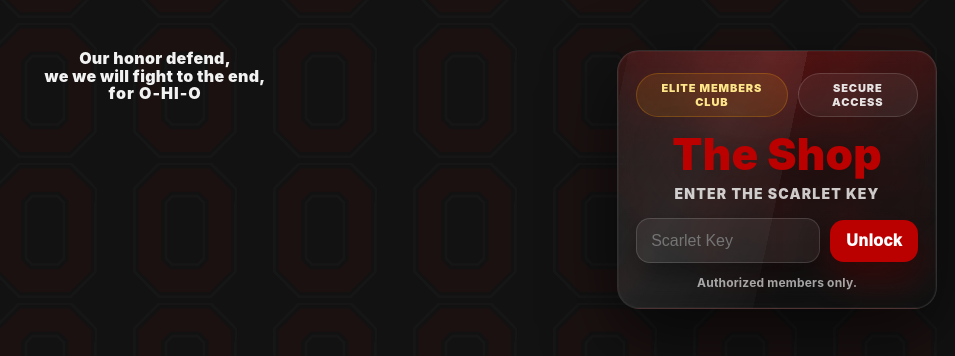
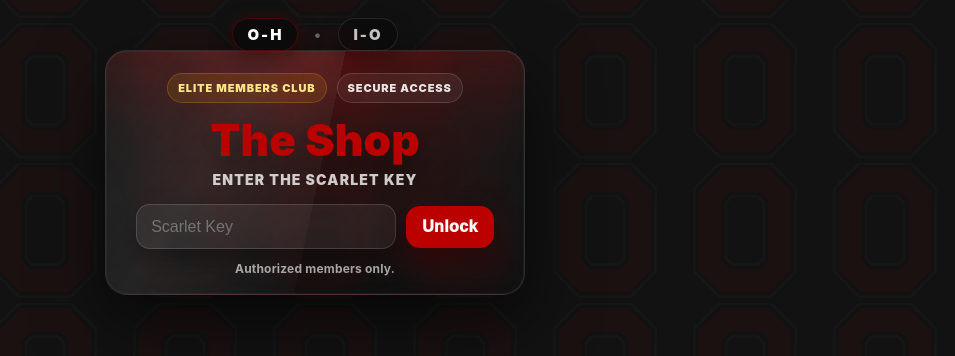
Before and after one commit to laynoshop/the-shop, a plain HTML site: page index.html in a window 1280 px wide. Shown: the whole page, without its empty margins (325-1280 px from the left). Drawn offline with Linux system fonts and the light colour scheme.

Commit message:
Update index.html

```diff
--- a/index.html
+++ b/index.html
@@ -22,13 +22,12 @@
   <!-- LOGIN -->
   <div id="login" class="loginScreen">
 
-<div class="battleCryBar">
-  <div class="battleLyrics center">
-    <div>Our honor defend,</div>
-    <div>we we will fight to the end,</div>
-    <div class="battleFinal">for O-HI-O</div>
-  </div>
-</div>
+    <!-- O-H • I-O (TOP) -->
+    <div class="chantBar">
+      <span class="chantOH">O-H</span>
+      <span class="chantDot">•</span>
+      <span class="chantIO">I-O</span>
+    </div>
 
     <!-- CARD -->
     <div class="loginCard">
```
